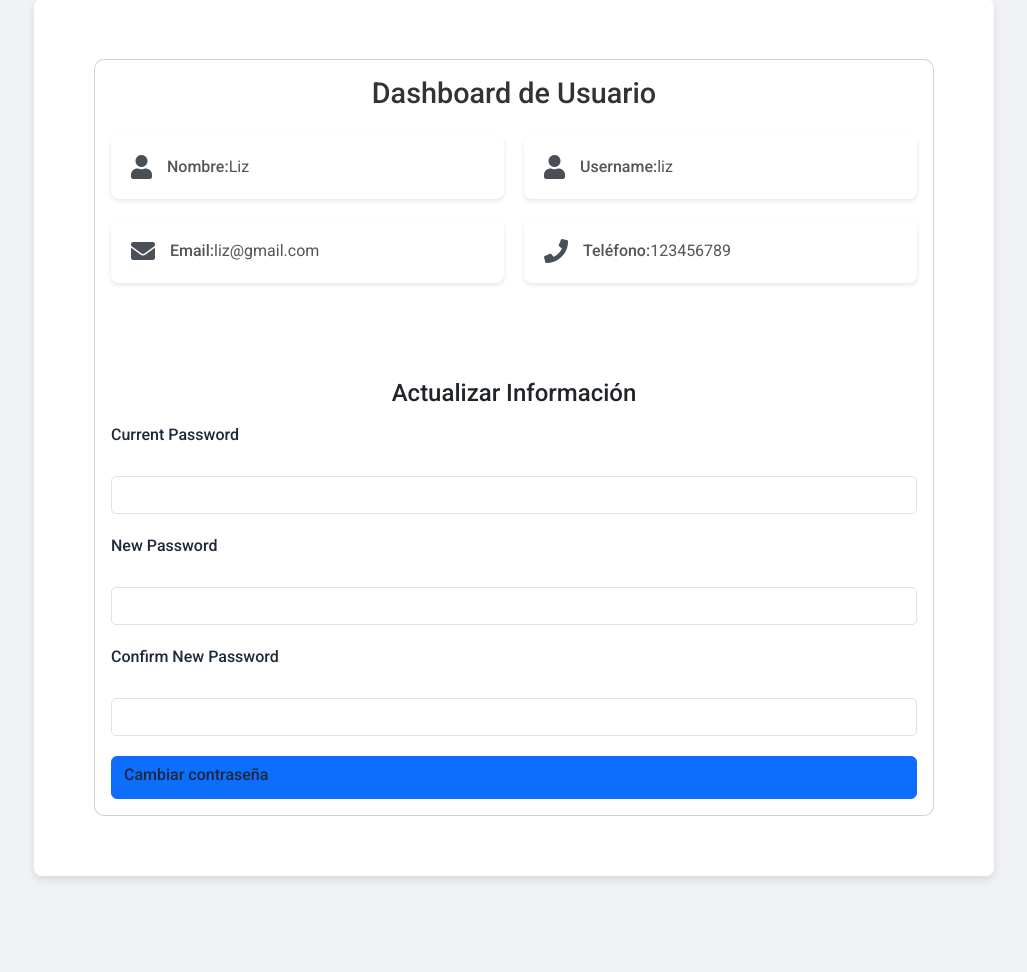
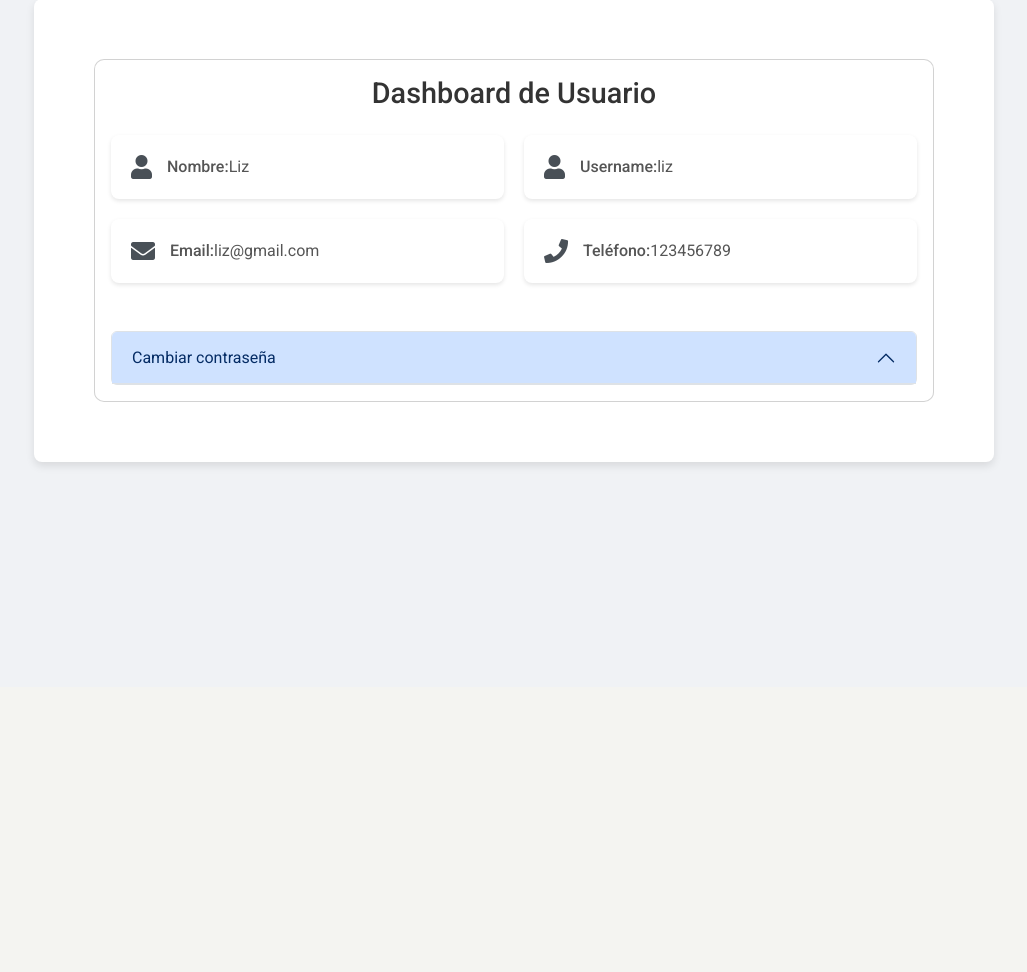
Before and after one commit to LizethVictoria20/visaparaturistas, a Flask app: page /user-dashboard in a window 1280 px wide. Shown: the part 113-1085 px from the top of the page, without its empty margins (126-1153 px from the left). After the commit the page ends 581 px from the top, so only its background shows below. Run offline with Flask 3, Linux system fonts and the light colour scheme; a user stored in the database is signed in; some libraries are stand-ins or nearby versions.

Commit message:
Agregando opciones en dashboard

```diff
--- a/app.py
+++ b/app.py
@@ -1115,6 +1115,7 @@ def create_pdf(id):
 @admin_permission.require(http_exception=403)
 @app.route("/admin-dashboard", methods=['GET', 'POST'])
 def admin_dashboard():
+  form = UpdatePasswordForm()
   if request.method == 'POST':
     name = request.form['name']
     username = request.form['username']
@@ -1138,7 +1139,14 @@ def admin_dashboard():
 
   # Obtener todos los usuarios para mostrarlos en el template
   users = User.query.all()
-  return render_template('admin_dashboard.html', users=users)
+  return render_template('admin_dashboard.html', users=users, form=form)
+
+@login_required
+@user_permission.require(http_exception=403)
+@app.route("/user-dashboard", methods=['GET', 'POST'])
+def user_dashboard():
+  form = UpdatePasswordForm()
+  return render_template('user_dashboard.html', form=form)
 
 
 @login_required
@@ -1156,19 +1164,19 @@ def delete_user(user_id):
 
 
 @login_required
-@app.route("/user-dashboard", methods=['GET', 'POST'])
 @user_permission.require(http_exception=403)
-def user_dashboard():
+@app.route("/update-password/<int:user_id>", methods=['GET', 'POST'])
+def update_password(user_id):
+    user = User.query.get_or_404(user_id)
     form = UpdatePasswordForm()
     if form.validate_on_submit():
         new_password = form.new_password.data
         new_password_hash = bcrypt.generate_password_hash(new_password).decode('utf-8')
-        current_user.password_hash = new_password_hash
+        user.password_hash = new_password_hash
         db.session.commit()
         flash('Contraseña actualizada exitosamente', 'success')
-        return redirect(url_for('user_dashboard'))
-    return render_template('user_dashboard.html', form=form)
-
+        return redirect(url_for('admin_dashboard'))
+    return render_template('update_password.html', form=form, user=user)
 
 
 if __name__ == "__main__":
--- a/templates/user_dashboard.html
+++ b/templates/user_dashboard.html
@@ -7,6 +7,10 @@
     <link
       rel="stylesheet"
       href="https://cdnjs.cloudflare.com/ajax/libs/font-awesome/6.0.0-beta3/css/all.min.css"
+    />
+    <link
+      href="https://cdn.jsdelivr.net/npm/bootstrap@5.3.0/dist/css/bootstrap.min.css"
+      rel="stylesheet"
     />
     <link
       rel="stylesheet"
@@ -86,41 +90,70 @@
           <div class="user-info mb-4">
             <div class="user-info-item">
               <i class="fas fa-user"></i>
-              <span class="data">Nombre: </span> <span id="nombre"> {{ current_user.name }}</span>
+              <span class="data">Nombre: </span>
+              <span id="nombre"> {{ current_user.name }}</span>
             </div>
             <div class="user-info-item">
               <i class="fas fa-user"></i>
-              <span class="data">Username: </span> <span id="username"> {{ current_user.username }}</span>
+              <span class="data">Username: </span>
+              <span id="username"> {{ current_user.username }}</span>
             </div>
             <div class="user-info-item">
               <i class="fas fa-envelope"></i>
-              <span class="data">Email: </span> <span id="email"> {{ current_user.email }}</span>
+              <span class="data">Email: </span>
+              <span id="email"> {{ current_user.email }}</span>
             </div>
             <div class="user-info-item">
               <i class="fas fa-phone"></i>
-              <span class="data">Teléfono: </span> <span id="telefono"> {{ current_user.telefono }}</span>
+              <span class="data">Teléfono: </span>
+              <span id="telefono"> {{ current_user.telefono }}</span>
             </div>
           </div>
-          <div class="edit-section">
-            <h3 class="mb-3 actualizar-datos">Actualizar Información</h3>
-            <form method="POST" action="{{ url_for('user_dashboard') }}">
+          <div class="">
+            <div class="accordion mt-5" id="accordionUserList">
+              <div class="accordion-item">
+                <h2 class="accordion-header" id="headingOne">
+                  <button
+                    class="accordion-button"
+                    type="button"
+                    data-bs-toggle="collapse"
+                    data-bs-target="#collapseOne"
+                    aria-expanded="true"
+                    aria-controls="collapseOne"
+                  >
+                    Cambiar contraseña
+                  </button>
+                </h2>
+                <div
+                  id="collapseOne"
+                  class="accordion-collapse collapse"
+                  aria-labelledby="headingOne"
+                  data-bs-parent="#accordionUserList"
+                >
+                  <div class="accordion-body">
+                    <form
+                      method="POST"
+                      action="{{ url_for('update_password', user_id=current_user.id) }}"
+                    >
                       {{ form.hidden_tag() }}
                       <div class="form-group">
-                  {{ form.current_password.label }}<br>
-                  {{ form.current_password(class="form-control") }}
-              </div>
-              <div class="form-group">
-                  {{ form.new_password.label }}<br>
+                        <label for="new_password">Nueva Contraseña</label>
                         {{ form.new_password(class="form-control") }}
                       </div>
                       <div class="form-group">
-                  {{ form.confirm_password.label }}<br>
+                        <label for="confirm_password"
+                          >Confirmar Contraseña</label
+                        >
                         {{ form.confirm_password(class="form-control") }}
                       </div>
-              <button type="submit" class="btn btn-primary">{{ form.submit.label }}</button>
+                      <button type="submit" class="btn btn-primary">
+                        Actualizar
+                      </button>
                     </form>
-
-
+                  </div>
+                </div>
+              </div>
+            </div>
           </div>
         </div>
       </div>
```
Also changed, not shown: instance/form_results.db. Lines whose indentation alone changed are shown as unchanged.
